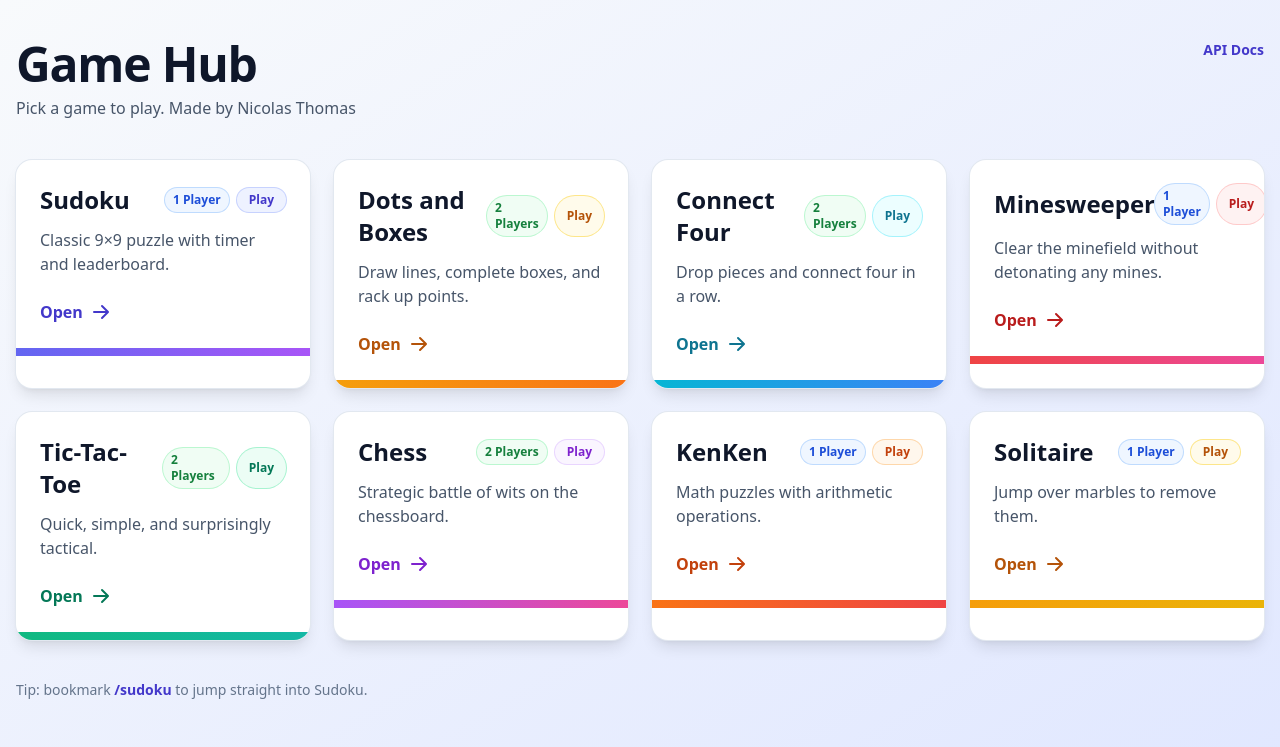
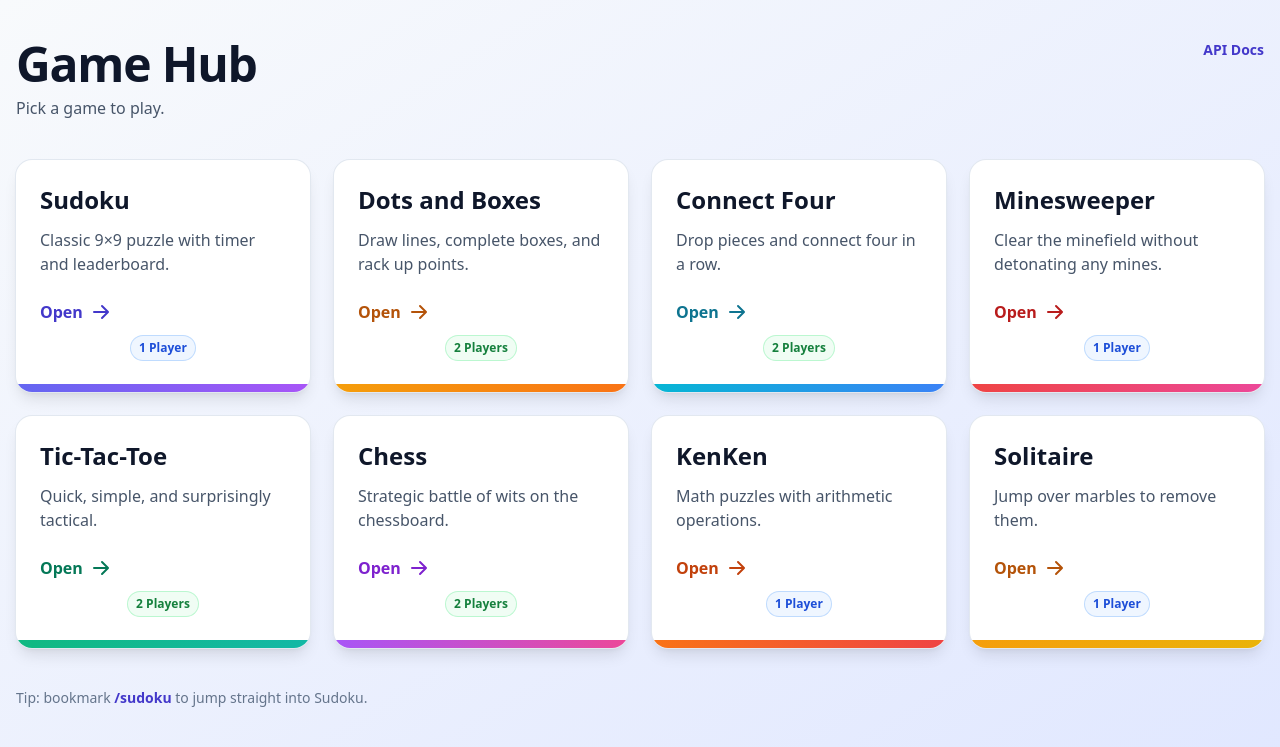
Before and after one commit to cityjumper/mysudoku, a FastAPI app: page / in a window 1280 px wide. Shown: the top 747 px of the page. Run offline with FastAPI, Linux system fonts and the light colour scheme; some libraries are stand-ins or nearby versions.

Commit message:
fix: remove play badge

```diff
--- a/templates/home.html
+++ b/templates/home.html
@@ -5,188 +5,164 @@
 {% block body_class %}bg-gradient-to-br from-slate-50 to-indigo-100 min-h-screen{% endblock %}
 
 {% block content %}
-    <div class="container mx-auto px-4 py-10">
-        <header class="mb-10">
-            <div class="flex items-start justify-between gap-6">
+    <div class="container mx-auto px-4 py-6 sm:py-10">
+        <header class="mb-8 sm:mb-10">
+            <div class="flex flex-col sm:flex-row sm:items-start sm:justify-between gap-4 sm:gap-6">
                 <div>
-                    <h1 class="text-4xl sm:text-5xl font-extrabold tracking-tight text-slate-900">Game Hub</h1>
-                    <p class="mt-2 text-slate-600">Pick a game to play. Made by Nicolas Thomas</p>
+                    <h1 class="text-3xl sm:text-4xl lg:text-5xl font-extrabold tracking-tight text-slate-900">Game Hub</h1>
+                    <p class="mt-2 text-sm sm:text-base text-slate-600">Pick a game to play.</p>
                 </div>
-                <a href="/docs" class="text-sm font-semibold text-indigo-700 hover:text-indigo-900">API Docs</a>
+                <a href="/docs" class="text-sm font-semibold text-indigo-700 hover:text-indigo-900 self-start sm:self-auto">API Docs</a>
             </div>
         </header>
 
         <main>
-            <div class="grid grid-cols-1 sm:grid-cols-2 lg:grid-cols-4 gap-6">
+            <div class="grid grid-cols-1 sm:grid-cols-2 lg:grid-cols-4 gap-4 sm:gap-6">
                 <!-- Sudoku tile -->
-                <a href="/sudoku" class="group rounded-2xl bg-white shadow-lg ring-1 ring-slate-200 hover:shadow-xl hover:ring-indigo-200 transition overflow-hidden">
-                    <div class="p-6">
-                        <div class="flex items-center justify-between">
-                            <h2 class="text-2xl font-bold text-slate-900 group-hover:text-indigo-900">Sudoku</h2>
-                            <div class="flex gap-2">
-                                <span class="inline-flex items-center rounded-full bg-blue-50 px-2 py-1 text-xs font-semibold text-blue-700 ring-1 ring-blue-200">1 Player</span>
-                                <span class="inline-flex items-center rounded-full bg-indigo-50 px-3 py-1 text-xs font-semibold text-indigo-700 ring-1 ring-indigo-200">Play</span>
-                            </div>
-                        </div>
-                        <p class="mt-3 text-slate-600">Classic 9×9 puzzle with timer and leaderboard.</p>
-                        <div class="mt-6 flex items-center text-indigo-700 font-semibold">
+                <a href="/sudoku" class="group rounded-2xl bg-white shadow-lg ring-1 ring-slate-200 hover:shadow-xl hover:ring-indigo-200 transition overflow-hidden touch-manipulation">
+                    <div class="p-4 sm:p-6">
+                        <h2 class="text-xl sm:text-2xl font-bold text-slate-900 group-hover:text-indigo-900">Sudoku</h2>
+                        <p class="mt-2 sm:mt-3 text-sm sm:text-base text-slate-600">Classic 9×9 puzzle with timer and leaderboard.</p>
+                        <div class="mt-4 sm:mt-6 flex items-center text-indigo-700 font-semibold text-sm sm:text-base">
                             <span>Open</span>
-                            <svg class="ml-2 h-5 w-5" viewBox="0 0 20 20" fill="currentColor" aria-hidden="true">
+                            <svg class="ml-2 h-4 w-4 sm:h-5 sm:w-5" viewBox="0 0 20 20" fill="currentColor" aria-hidden="true">
                                 <path fill-rule="evenodd" d="M10.293 3.293a1 1 0 011.414 0l6 6a1 1 0 010 1.414l-6 6a1 1 0 01-1.414-1.414L14.586 11H3a1 1 0 110-2h11.586l-4.293-4.293a1 1 0 010-1.414z" clip-rule="evenodd" />
                             </svg>
+                        </div>
+                        <div class="mt-3 flex justify-center">
+                            <span class="inline-flex items-center rounded-full bg-blue-50 px-2 py-1 text-xs font-semibold text-blue-700 ring-1 ring-blue-200">1 Player</span>
                         </div>
                     </div>
                     <div class="h-2 bg-gradient-to-r from-indigo-500 to-purple-500"></div>
                 </a>
 
                 <!-- Dots and Boxes tile -->
-                <a href="/dots-and-boxes" class="group rounded-2xl bg-white shadow-lg ring-1 ring-slate-200 hover:shadow-xl hover:ring-amber-200 transition overflow-hidden">
-                    <div class="p-6">
-                        <div class="flex items-center justify-between">
-                            <h2 class="text-2xl font-bold text-slate-900 group-hover:text-amber-900">Dots and Boxes</h2>
-                            <div class="flex gap-2">
-                                <span class="inline-flex items-center rounded-full bg-green-50 px-2 py-1 text-xs font-semibold text-green-700 ring-1 ring-green-200">2 Players</span>
-                                <span class="inline-flex items-center rounded-full bg-amber-50 px-3 py-1 text-xs font-semibold text-amber-700 ring-1 ring-amber-200">Play</span>
-                            </div>
-                        </div>
-                        <p class="mt-3 text-slate-600">Draw lines, complete boxes, and rack up points.</p>
-                        <div class="mt-6 flex items-center text-amber-700 font-semibold">
+                <a href="/dots-and-boxes" class="group rounded-2xl bg-white shadow-lg ring-1 ring-slate-200 hover:shadow-xl hover:ring-amber-200 transition overflow-hidden touch-manipulation">
+                    <div class="p-4 sm:p-6">
+                        <h2 class="text-xl sm:text-2xl font-bold text-slate-900 group-hover:text-amber-900">Dots and Boxes</h2>
+                        <p class="mt-2 sm:mt-3 text-sm sm:text-base text-slate-600">Draw lines, complete boxes, and rack up points.</p>
+                        <div class="mt-4 sm:mt-6 flex items-center text-amber-700 font-semibold text-sm sm:text-base">
                             <span>Open</span>
-                            <svg class="ml-2 h-5 w-5" viewBox="0 0 20 20" fill="currentColor" aria-hidden="true">
+                            <svg class="ml-2 h-4 w-4 sm:h-5 sm:w-5" viewBox="0 0 20 20" fill="currentColor" aria-hidden="true">
                                 <path fill-rule="evenodd" d="M10.293 3.293a1 1 0 011.414 0l6 6a1 1 0 010 1.414l-6 6a1 1 0 01-1.414-1.414L14.586 11H3a1 1 0 110-2h11.586l-4.293-4.293a1 1 0 010-1.414z" clip-rule="evenodd" />
                             </svg>
+                        </div>
+                        <div class="mt-3 flex justify-center">
+                            <span class="inline-flex items-center rounded-full bg-green-50 px-2 py-1 text-xs font-semibold text-green-700 ring-1 ring-green-200">2 Players</span>
                         </div>
                     </div>
                     <div class="h-2 bg-gradient-to-r from-amber-500 to-orange-500"></div>
                 </a>
 
                 <!-- Connect Four tile -->
-                <a href="/connect-four" class="group rounded-2xl bg-white shadow-lg ring-1 ring-slate-200 hover:shadow-xl hover:ring-cyan-200 transition overflow-hidden">
-                    <div class="p-6">
-                        <div class="flex items-center justify-between">
-                            <h2 class="text-2xl font-bold text-slate-900 group-hover:text-cyan-900">Connect Four</h2>
-                            <div class="flex gap-2">
-                                <span class="inline-flex items-center rounded-full bg-green-50 px-2 py-1 text-xs font-semibold text-green-700 ring-1 ring-green-200">2 Players</span>
-                                <span class="inline-flex items-center rounded-full bg-cyan-50 px-3 py-1 text-xs font-semibold text-cyan-700 ring-1 ring-cyan-200">Play</span>
-                            </div>
-                        </div>
-                        <p class="mt-3 text-slate-600">Drop pieces and connect four in a row.</p>
-                        <div class="mt-6 flex items-center text-cyan-700 font-semibold">
+                <a href="/connect-four" class="group rounded-2xl bg-white shadow-lg ring-1 ring-slate-200 hover:shadow-xl hover:ring-cyan-200 transition overflow-hidden touch-manipulation">
+                    <div class="p-4 sm:p-6">
+                        <h2 class="text-xl sm:text-2xl font-bold text-slate-900 group-hover:text-cyan-900">Connect Four</h2>
+                        <p class="mt-2 sm:mt-3 text-sm sm:text-base text-slate-600">Drop pieces and connect four in a row.</p>
+                        <div class="mt-4 sm:mt-6 flex items-center text-cyan-700 font-semibold text-sm sm:text-base">
                             <span>Open</span>
-                            <svg class="ml-2 h-5 w-5" viewBox="0 0 20 20" fill="currentColor" aria-hidden="true">
+                            <svg class="ml-2 h-4 w-4 sm:h-5 sm:w-5" viewBox="0 0 20 20" fill="currentColor" aria-hidden="true">
                                 <path fill-rule="evenodd" d="M10.293 3.293a1 1 0 011.414 0l6 6a1 1 0 010 1.414l-6 6a1 1 0 01-1.414-1.414L14.586 11H3a1 1 0 110-2h11.586l-4.293-4.293a1 1 0 010-1.414z" clip-rule="evenodd" />
                             </svg>
+                        </div>
+                        <div class="mt-3 flex justify-center">
+                            <span class="inline-flex items-center rounded-full bg-green-50 px-2 py-1 text-xs font-semibold text-green-700 ring-1 ring-green-200">2 Players</span>
                         </div>
                     </div>
                     <div class="h-2 bg-gradient-to-r from-cyan-500 to-blue-500"></div>
                 </a>
 
                 <!-- Minesweeper tile -->
-                <a href="/minesweeper" class="group rounded-2xl bg-white shadow-lg ring-1 ring-slate-200 hover:shadow-xl hover:ring-red-200 transition overflow-hidden">
-                    <div class="p-6">
-                        <div class="flex items-center justify-between">
-                            <h2 class="text-2xl font-bold text-slate-900 group-hover:text-red-900">Minesweeper</h2>
-                            <div class="flex gap-2">
-                                <span class="inline-flex items-center rounded-full bg-blue-50 px-2 py-1 text-xs font-semibold text-blue-700 ring-1 ring-blue-200">1 Player</span>
-                                <span class="inline-flex items-center rounded-full bg-red-50 px-3 py-1 text-xs font-semibold text-red-700 ring-1 ring-red-200">Play</span>
-                            </div>
-                        </div>
-                        <p class="mt-3 text-slate-600">Clear the minefield without detonating any mines.</p>
-                        <div class="mt-6 flex items-center text-red-700 font-semibold">
+                <a href="/minesweeper" class="group rounded-2xl bg-white shadow-lg ring-1 ring-slate-200 hover:shadow-xl hover:ring-red-200 transition overflow-hidden touch-manipulation">
+                    <div class="p-4 sm:p-6">
+                        <h2 class="text-xl sm:text-2xl font-bold text-slate-900 group-hover:text-red-900">Minesweeper</h2>
+                        <p class="mt-2 sm:mt-3 text-sm sm:text-base text-slate-600">Clear the minefield without detonating any mines.</p>
+                        <div class="mt-4 sm:mt-6 flex items-center text-red-700 font-semibold text-sm sm:text-base">
                             <span>Open</span>
-                            <svg class="ml-2 h-5 w-5" viewBox="0 0 20 20" fill="currentColor" aria-hidden="true">
+                            <svg class="ml-2 h-4 w-4 sm:h-5 sm:w-5" viewBox="0 0 20 20" fill="currentColor" aria-hidden="true">
                                 <path fill-rule="evenodd" d="M10.293 3.293a1 1 0 011.414 0l6 6a1 1 0 010 1.414l-6 6a1 1 0 01-1.414-1.414L14.586 11H3a1 1 0 110-2h11.586l-4.293-4.293a1 1 0 010-1.414z" clip-rule="evenodd" />
                             </svg>
+                        </div>
+                        <div class="mt-3 flex justify-center">
+                            <span class="inline-flex items-center rounded-full bg-blue-50 px-2 py-1 text-xs font-semibold text-blue-700 ring-1 ring-blue-200">1 Player</span>
                         </div>
                     </div>
                     <div class="h-2 bg-gradient-to-r from-red-500 to-pink-500"></div>
                 </a>
 
-                <a href="/tictactoe" class="group rounded-2xl bg-white shadow-lg ring-1 ring-slate-200 hover:shadow-xl hover:ring-emerald-200 transition overflow-hidden">
-                    <div class="p-6">
-                        <div class="flex items-center justify-between">
-                            <h2 class="text-2xl font-bold text-slate-900 group-hover:text-emerald-900">Tic-Tac-Toe</h2>
-                            <div class="flex gap-2">
-                                <span class="inline-flex items-center rounded-full bg-green-50 px-2 py-1 text-xs font-semibold text-green-700 ring-1 ring-green-200">2 Players</span>
-                                <span class="inline-flex items-center rounded-full bg-emerald-50 px-3 py-1 text-xs font-semibold text-emerald-700 ring-1 ring-emerald-200">Play</span>
-                            </div>
-                        </div>
-                        <p class="mt-3 text-slate-600">Quick, simple, and surprisingly tactical.</p>
-                        <div class="mt-6 flex items-center text-emerald-700 font-semibold">
+                <a href="/tictactoe" class="group rounded-2xl bg-white shadow-lg ring-1 ring-slate-200 hover:shadow-xl hover:ring-emerald-200 transition overflow-hidden touch-manipulation">
+                    <div class="p-4 sm:p-6">
+                        <h2 class="text-xl sm:text-2xl font-bold text-slate-900 group-hover:text-emerald-900">Tic-Tac-Toe</h2>
+                        <p class="mt-2 sm:mt-3 text-sm sm:text-base text-slate-600">Quick, simple, and surprisingly tactical.</p>
+                        <div class="mt-4 sm:mt-6 flex items-center text-emerald-700 font-semibold text-sm sm:text-base">
                             <span>Open</span>
-                            <svg class="ml-2 h-5 w-5" viewBox="0 0 20 20" fill="currentColor" aria-hidden="true">
+                            <svg class="ml-2 h-4 w-4 sm:h-5 sm:w-5" viewBox="0 0 20 20" fill="currentColor" aria-hidden="true">
                                 <path fill-rule="evenodd" d="M10.293 3.293a1 1 0 011.414 0l6 6a1 1 0 010 1.414l-6 6a1 1 0 01-1.414-1.414L14.586 11H3a1 1 0 110-2h11.586l-4.293-4.293a1 1 0 010-1.414z" clip-rule="evenodd" />
                             </svg>
+                        </div>
+                        <div class="mt-3 flex justify-center">
+                            <span class="inline-flex items-center rounded-full bg-green-50 px-2 py-1 text-xs font-semibold text-green-700 ring-1 ring-green-200">2 Players</span>
                         </div>
                     </div>
                     <div class="h-2 bg-gradient-to-r from-emerald-500 to-teal-500"></div>
                 </a>
 
                 <!-- Chess tile -->
-                <a href="/chess" class="group rounded-2xl bg-white shadow-lg ring-1 ring-slate-200 hover:shadow-xl hover:ring-purple-200 transition overflow-hidden">
-                    <div class="p-6">
-                        <div class="flex items-center justify-between">
-                            <h2 class="text-2xl font-bold text-slate-900 group-hover:text-purple-900">Chess</h2>
-                            <div class="flex gap-2">
-                                <span class="inline-flex items-center rounded-full bg-green-50 px-2 py-1 text-xs font-semibold text-green-700 ring-1 ring-green-200">2 Players</span>
-                                <span class="inline-flex items-center rounded-full bg-purple-50 px-3 py-1 text-xs font-semibold text-purple-700 ring-1 ring-purple-200">Play</span>
-                            </div>
-                        </div>
-                        <p class="mt-3 text-slate-600">Strategic battle of wits on the chessboard.</p>
-                        <div class="mt-6 flex items-center text-purple-700 font-semibold">
+                <a href="/chess" class="group rounded-2xl bg-white shadow-lg ring-1 ring-slate-200 hover:shadow-xl hover:ring-purple-200 transition overflow-hidden touch-manipulation">
+                    <div class="p-4 sm:p-6">
+                        <h2 class="text-xl sm:text-2xl font-bold text-slate-900 group-hover:text-purple-900">Chess</h2>
+                        <p class="mt-2 sm:mt-3 text-sm sm:text-base text-slate-600">Strategic battle of wits on the chessboard.</p>
+                        <div class="mt-4 sm:mt-6 flex items-center text-purple-700 font-semibold text-sm sm:text-base">
                             <span>Open</span>
-                            <svg class="ml-2 h-5 w-5" viewBox="0 0 20 20" fill="currentColor" aria-hidden="true">
+                            <svg class="ml-2 h-4 w-4 sm:h-5 sm:w-5" viewBox="0 0 20 20" fill="currentColor" aria-hidden="true">
                                 <path fill-rule="evenodd" d="M10.293 3.293a1 1 0 011.414 0l6 6a1 1 0 010 1.414l-6 6a1 1 0 01-1.414-1.414L14.586 11H3a1 1 0 110-2h11.586l-4.293-4.293a1 1 0 010-1.414z" clip-rule="evenodd" />
                             </svg>
+                        </div>
+                        <div class="mt-3 flex justify-center">
+                            <span class="inline-flex items-center rounded-full bg-green-50 px-2 py-1 text-xs font-semibold text-green-700 ring-1 ring-green-200">2 Players</span>
                         </div>
                     </div>
                     <div class="h-2 bg-gradient-to-r from-purple-500 to-pink-500"></div>
                 </a>
 
                 <!-- KenKen tile -->
-                <a href="/kenken" class="group rounded-2xl bg-white shadow-lg ring-1 ring-slate-200 hover:shadow-xl hover:ring-orange-200 transition overflow-hidden">
-                    <div class="p-6">
-                        <div class="flex items-center justify-between">
-                            <h2 class="text-2xl font-bold text-slate-900 group-hover:text-orange-900">KenKen</h2>
-                            <div class="flex gap-2">
-                                <span class="inline-flex items-center rounded-full bg-blue-50 px-2 py-1 text-xs font-semibold text-blue-700 ring-1 ring-blue-200">1 Player</span>
-                                <span class="inline-flex items-center rounded-full bg-orange-50 px-3 py-1 text-xs font-semibold text-orange-700 ring-1 ring-orange-200">Play</span>
-                            </div>
-                        </div>
-                        <p class="mt-3 text-slate-600">Math puzzles with arithmetic operations.</p>
-                        <div class="mt-6 flex items-center text-orange-700 font-semibold">
+                <a href="/kenken" class="group rounded-2xl bg-white shadow-lg ring-1 ring-slate-200 hover:shadow-xl hover:ring-orange-200 transition overflow-hidden touch-manipulation">
+                    <div class="p-4 sm:p-6">
+                        <h2 class="text-xl sm:text-2xl font-bold text-slate-900 group-hover:text-orange-900">KenKen</h2>
+                        <p class="mt-2 sm:mt-3 text-sm sm:text-base text-slate-600">Math puzzles with arithmetic operations.</p>
+                        <div class="mt-4 sm:mt-6 flex items-center text-orange-700 font-semibold text-sm sm:text-base">
                             <span>Open</span>
-                            <svg class="ml-2 h-5 w-5" viewBox="0 0 20 20" fill="currentColor" aria-hidden="true">
+                            <svg class="ml-2 h-4 w-4 sm:h-5 sm:w-5" viewBox="0 0 20 20" fill="currentColor" aria-hidden="true">
                                 <path fill-rule="evenodd" d="M10.293 3.293a1 1 0 011.414 0l6 6a1 1 0 010 1.414l-6 6a1 1 0 01-1.414-1.414L14.586 11H3a1 1 0 110-2h11.586l-4.293-4.293a1 1 0 010-1.414z" clip-rule="evenodd" />
                             </svg>
+                        </div>
+                        <div class="mt-3 flex justify-center">
+                            <span class="inline-flex items-center rounded-full bg-blue-50 px-2 py-1 text-xs font-semibold text-blue-700 ring-1 ring-blue-200">1 Player</span>
                         </div>
                     </div>
                     <div class="h-2 bg-gradient-to-r from-orange-500 to-red-500"></div>
                 </a>
 
                 <!-- Solitaire tile -->
-                <a href="/solitaire" class="group rounded-2xl bg-white shadow-lg ring-1 ring-slate-200 hover:shadow-xl hover:ring-amber-200 transition overflow-hidden">
-                    <div class="p-6">
-                        <div class="flex items-center justify-between">
-                            <h2 class="text-2xl font-bold text-slate-900 group-hover:text-amber-900">Solitaire</h2>
-                            <div class="flex gap-2">
-                                <span class="inline-flex items-center rounded-full bg-blue-50 px-2 py-1 text-xs font-semibold text-blue-700 ring-1 ring-blue-200">1 Player</span>
-                                <span class="inline-flex items-center rounded-full bg-amber-50 px-3 py-1 text-xs font-semibold text-amber-700 ring-1 ring-amber-200">Play</span>
-                            </div>
-                        </div>
-                        <p class="mt-3 text-slate-600">Jump over marbles to remove them.</p>
-                        <div class="mt-6 flex items-center text-amber-700 font-semibold">
+                <a href="/solitaire" class="group rounded-2xl bg-white shadow-lg ring-1 ring-slate-200 hover:shadow-xl hover:ring-amber-200 transition overflow-hidden touch-manipulation">
+                    <div class="p-4 sm:p-6">
+                        <h2 class="text-xl sm:text-2xl font-bold text-slate-900 group-hover:text-amber-900">Solitaire</h2>
+                        <p class="mt-2 sm:mt-3 text-sm sm:text-base text-slate-600">Jump over marbles to remove them.</p>
+                        <div class="mt-4 sm:mt-6 flex items-center text-amber-700 font-semibold text-sm sm:text-base">
                             <span>Open</span>
-                            <svg class="ml-2 h-5 w-5" viewBox="0 0 20 20" fill="currentColor" aria-hidden="true">
+                            <svg class="ml-2 h-4 w-4 sm:h-5 sm:w-5" viewBox="0 0 20 20" fill="currentColor" aria-hidden="true">
                                 <path fill-rule="evenodd" d="M10.293 3.293a1 1 0 011.414 0l6 6a1 1 0 010 1.414l-6 6a1 1 0 01-1.414-1.414L14.586 11H3a1 1 0 110-2h11.586l-4.293-4.293a1 1 0 010-1.414z" clip-rule="evenodd" />
                             </svg>
+                        </div>
+                        <div class="mt-3 flex justify-center">
+                            <span class="inline-flex items-center rounded-full bg-blue-50 px-2 py-1 text-xs font-semibold text-blue-700 ring-1 ring-blue-200">1 Player</span>
                         </div>
                     </div>
                     <div class="h-2 bg-gradient-to-r from-amber-500 to-yellow-500"></div>
                 </a>
             </div>
 
-            <div class="mt-10 text-sm text-slate-500">
+            <div class="mt-8 sm:mt-10 text-center sm:text-left text-sm text-slate-500">
                 <p>Tip: bookmark <a href="/sudoku" class="font-semibold text-indigo-700 hover:text-indigo-900">/sudoku</a> to jump straight into Sudoku.</p>
             </div>
         </main>
```
